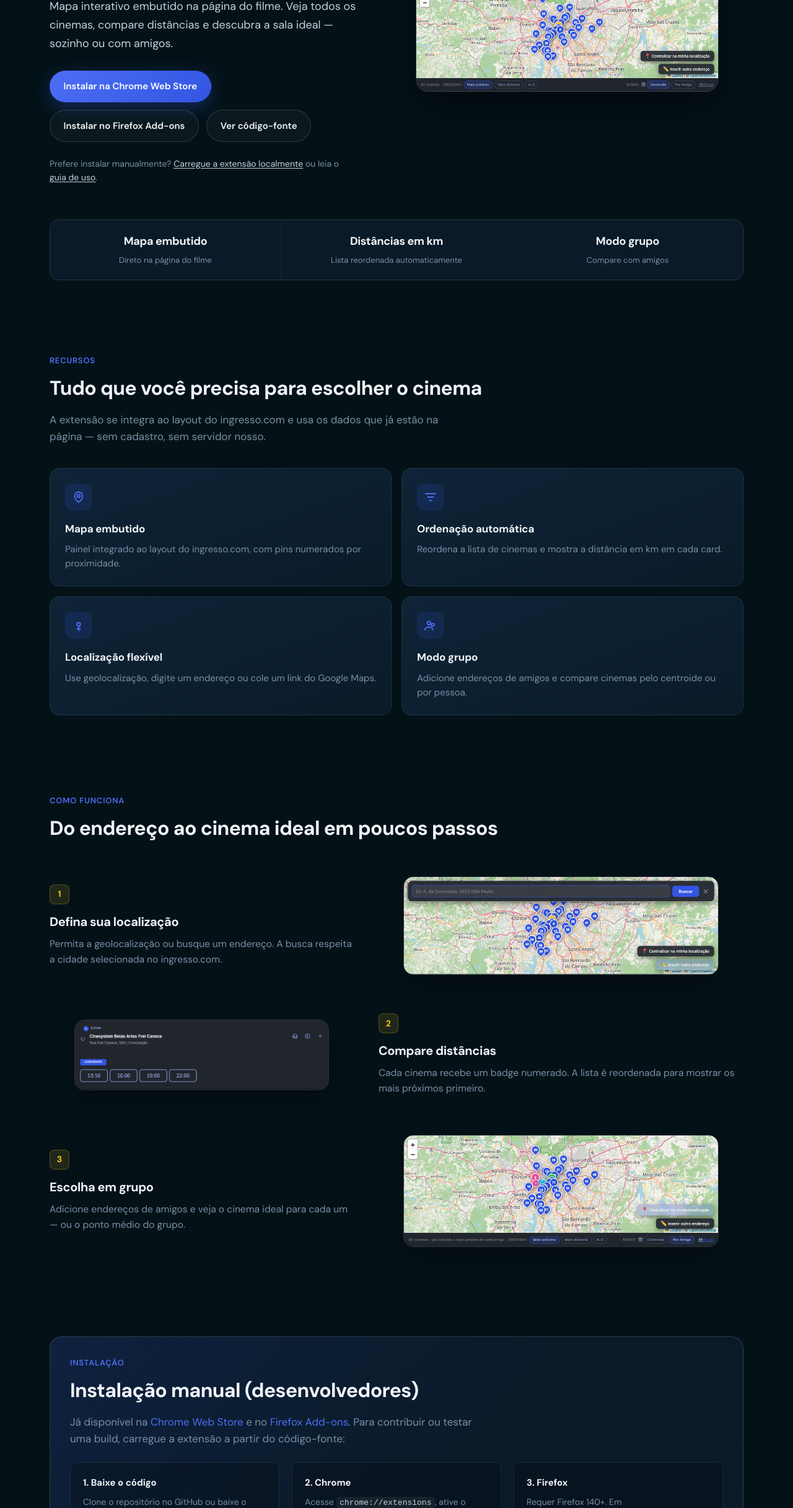
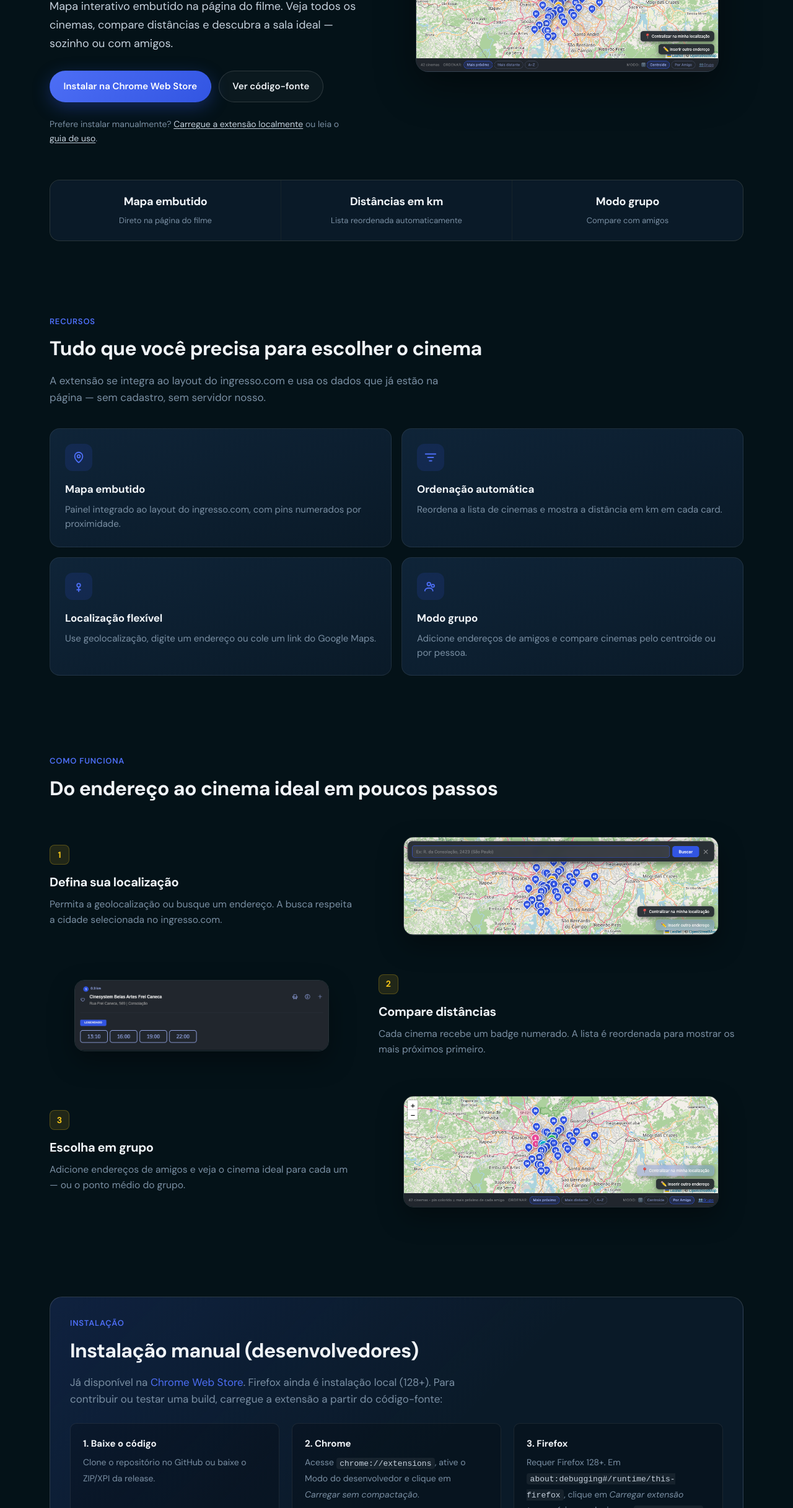
Before and after one commit to EdYuTo/ingresso-cinema-map, a browser extension: page website/index.html in a window 1280 px wide. Shown: the part 367-2800 px from the top of the page at 62% size. Drawn offline with Linux system fonts and the light colour scheme.

Commit message:
Revert "Add Firefox Add-ons store link to README and website (#37)"
This reverts commit 00d40ad221de151470c49ee6124c5c60dee18332.

```diff
--- a/website/index.html
+++ b/website/index.html
@@ -56,14 +56,6 @@
               rel="noopener noreferrer"
             >
               Instalar na Chrome Web Store
-            </a>
-            <a
-              class="button button-secondary"
-              href="https://addons.mozilla.org/pt-BR/firefox/addon/ingresso-cinema-map/"
-              target="_blank"
-              rel="noopener noreferrer"
-            >
-              Instalar no Firefox Add-ons
             </a>
             <a class="button button-secondary" href="https://github.com/mobyleOfficial/ingresso-cinema-map">
               Ver código-fonte
@@ -217,10 +209,8 @@
             <h2>Instalação manual (desenvolvedores)</h2>
             <p class="section-intro">
               Já disponível na
-              <a href="https://chromewebstore.google.com/detail/acpagoehgmgamaofekdkaflcplildogc" target="_blank" rel="noopener noreferrer">Chrome Web Store</a>
-              e no
-              <a href="https://addons.mozilla.org/pt-BR/firefox/addon/ingresso-cinema-map/" target="_blank" rel="noopener noreferrer">Firefox Add-ons</a>.
-              Para contribuir ou testar uma build, carregue a extensão a partir do código-fonte:
+              <a href="https://chromewebstore.google.com/detail/acpagoehgmgamaofekdkaflcplildogc" target="_blank" rel="noopener noreferrer">Chrome Web Store</a>.
+              Firefox ainda é instalação local (128+). Para contribuir ou testar uma build, carregue a extensão a partir do código-fonte:
             </p>
           </header>
           <ol class="install-steps">
@@ -234,7 +224,7 @@
             </li>
             <li>
               <strong>3. Firefox</strong>
-              <span>Requer Firefox 140+. Em <code>about:debugging#/runtime/this-firefox</code>, clique em <em>Carregar extensão temporária…</em> e selecione o <code>manifest.json</code> do projeto — ou instale o <code>.xpi</code> da release em <code>about:addons</code>.</span>
+              <span>Requer Firefox 128+. Em <code>about:debugging#/runtime/this-firefox</code>, clique em <em>Carregar extensão temporária…</em> e selecione o <code>manifest.json</code> do projeto — ou instale o <code>.xpi</code> da release em <code>about:addons</code>.</span>
             </li>
             <li>
               <strong>4. Selecione a pasta</strong>
```
Also changed, not shown: README.md.
